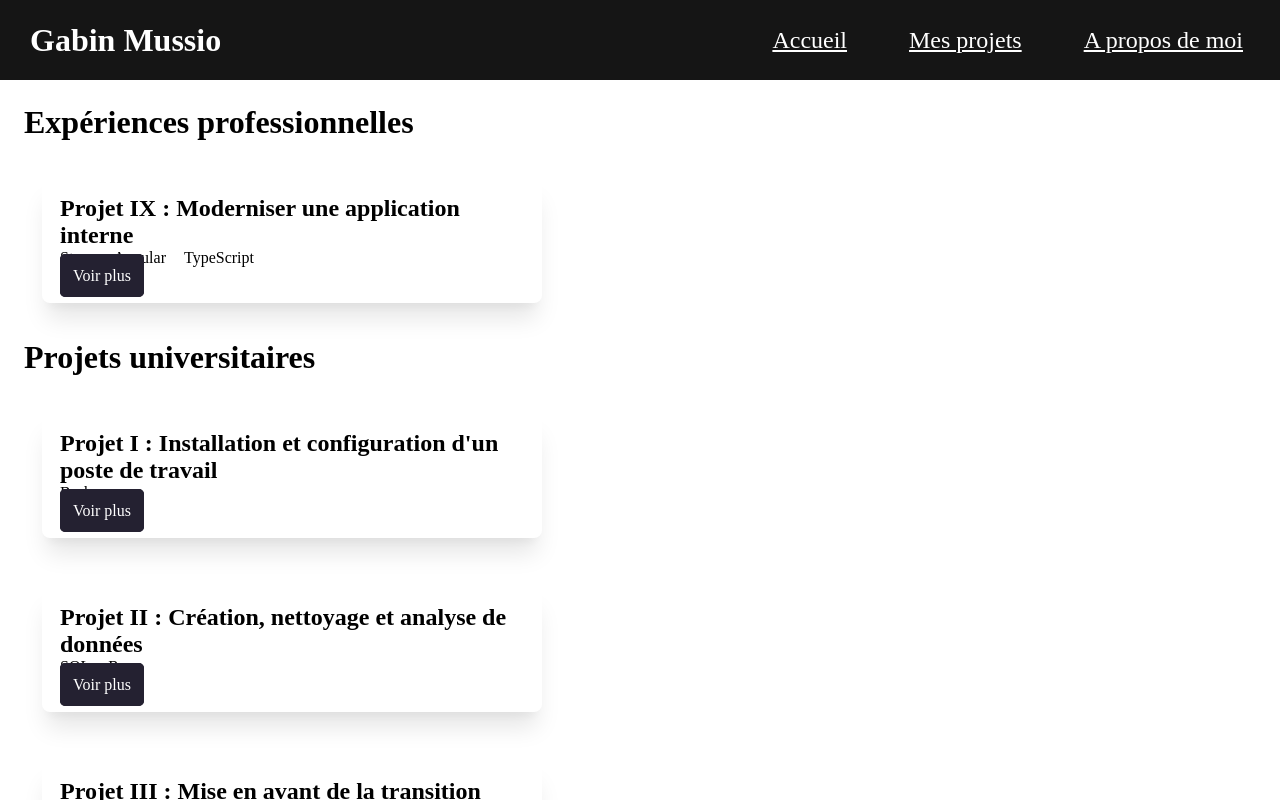
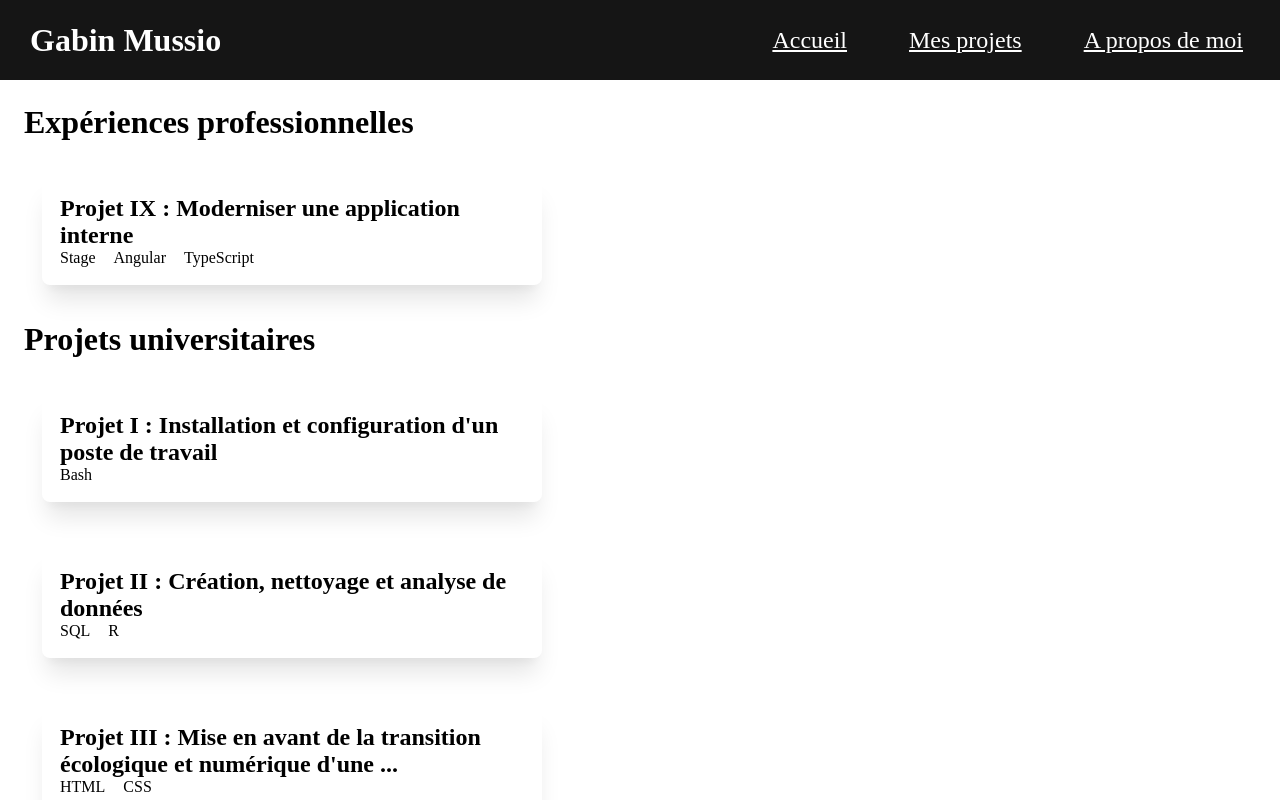
Before and after one commit to CambriHobbit/MonPortfoilio, an Angular app: page /projet in a window 1280 px wide. Built offline with nearby package versions, Linux system fonts and the light colour scheme.

Commit message:
suppression du bouton

```diff
--- a/src/app/projet/components/short-projet/short-projet.component.html
+++ b/src/app/projet/components/short-projet/short-projet.component.html
@@ -12,13 +12,6 @@
       </div>
       }
     </section>
-    <a
-      class="button"
-      href="https://cambrihobbit.github.io/MonPortfoilio/projet/{{
-        project.id
-      }}"
-      >Voir plus</a
-    >
   </summary>
   <div>
     <app-projet [project]="project"></app-projet>
```
